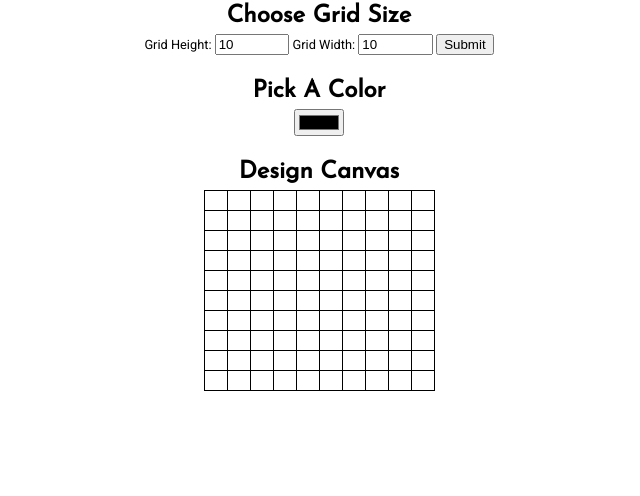
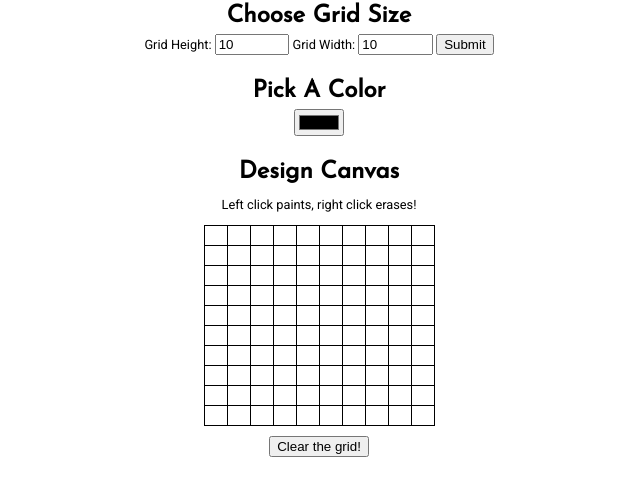
Before and after one commit to currentco/pixel-art, a plain HTML site: page index.html in a window 1280 px wide. Both pictures are taken after a click on the input 785 px from the left and 156 px from the top of the page. Shown: the part 112-608 px from the top of the page, without its empty margins (321-961 px from the left). Drawn offline with nearby package versions, Linux system fonts and the light colour scheme.

Commit message:
Version 2.0

```diff
--- a/designs.js
+++ b/designs.js
@@ -1,11 +1,14 @@
 $(document).ready(function () {
 function makeGrid() {
+
   // selects input values for the grid
   let rows = $('#inputHeight').val();
   let columns = $('#inputWidth').val();
   let table = $('#pixelCanvas');
+
   // removes any previous child elements of the table
   table.children().remove();
+
   // creates the grid according to the input values
   for(var x = 0; x < rows; x++) {
     table.append('<tr></tr>');
@@ -13,6 +16,7 @@ function makeGrid() {
       table.children().last().append('<td></td>');
     }
   }
+
 // after clicking on a cell, adds selected color
 $(table).on('click', 'td', function () {
 let color = $('#colorPicker').val();
@@ -24,10 +28,18 @@ $('td').contextmenu(function(e) {
 e.preventDefault();
 $(this).css('background-color', '');
 });
+
+// clicking the button clears the grid
+$('#clear').click(function() {
+$('td').css('background-color', '');
+});
 }
+
 // monitors the submit button to call the makeGrid function
 $('#submit-button').click(function(z) {
   z.preventDefault();
   makeGrid();
+  $('p').css('color', 'black');
+  $('#clear').css('visibility', 'visible');
 });
 });
--- a/index.html
+++ b/index.html
@@ -30,7 +30,11 @@
 	    <input type='color' id='colorPicker'>
 
 	   	<h2>Design Canvas</h2>
+        <p id='info'>Left click paints, right click erases!</p>
+        <div id=canvas>
 	    <table id='pixelCanvas'></table>
+        </div>
+        <button name='clear' id= clear type='reset'>Clear the grid!</button>
 
 	    <script src='designs.js'></script>
 </body>
--- a/styles.css
+++ b/styles.css
@@ -17,9 +17,23 @@ h2:first-of-type {
     margin-top: 0.5em;
 }
 
+#info {
+    font-family: Roboto;
+    font-size: 0.8em;
+    color: white
+}
+
 #sizePicker {
     font-family: Roboto;
     font-size: 0.8em;
+}
+
+#clear {
+    visibility: hidden;
+}
+
+#canvas {
+    padding-bottom: 10px;
 }
 
 table,
```
